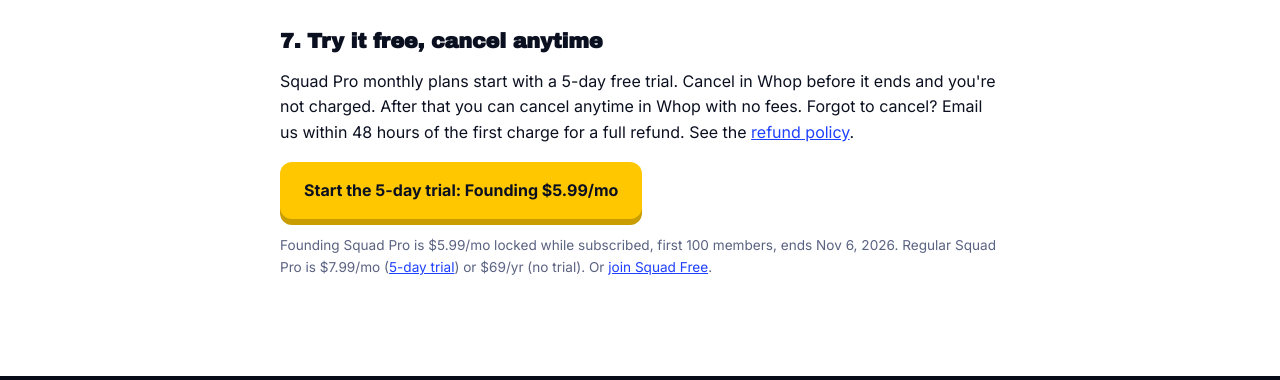
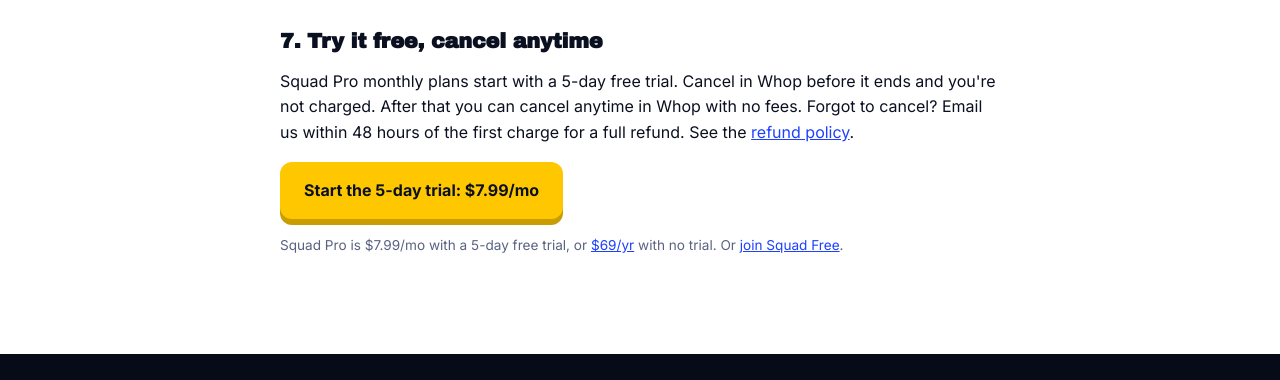
Before and after one commit to goldentickettrades-creator/msrpsquad-site, a plain HTML site: page promise.html in a window 1280 px wide. Shown: the part 1396-1776 px from the top of the page. Drawn offline with Linux system fonts and the light colour scheme.

Commit message:
End Founding Squad deal: replace Founding checkout CTA with $7.99 monthly/annual

```diff
--- a/promise.html
+++ b/promise.html
@@ -61,8 +61,8 @@
 
 <h2>7. Try it free, cancel anytime</h2>
 <p>Squad Pro monthly plans start with a 5-day free trial. Cancel in Whop before it ends and you're not charged. After that you can cancel anytime in Whop with no fees. Forgot to cancel? Email us within 48 hours of the first charge for a full refund. See the <a href="refund.html">refund policy</a>.</p>
-<p><a class="btn btn-gold" href="https://whop.com/checkout/plan_YpxnlKwozWJpa">Start the 5-day trial: Founding $5.99/mo</a></p>
-<p class="fine">Founding Squad Pro is $5.99/mo locked while subscribed, first 100 members, ends Nov 6, 2026. Regular Squad Pro is $7.99/mo (<a href="https://whop.com/checkout/plan_wRdUoSanqycct">5-day trial</a>) or $69/yr (no trial). Or <a href="https://whop.com/msrpsquad/products/msrp-squad-free/">join Squad Free</a>.</p>
+<p><a class="btn btn-gold" href="https://whop.com/checkout/plan_wRdUoSanqycct">Start the 5-day trial: $7.99/mo</a></p>
+<p class="fine">Squad Pro is $7.99/mo with a 5-day free trial, or <a href="https://whop.com/checkout/plan_GebG6GXobo9KQ">$69/yr</a> with no trial. Or <a href="https://whop.com/msrpsquad/products/msrp-squad-free/">join Squad Free</a>.</p>
 </div></main>
 
 <footer class="foot">
```
